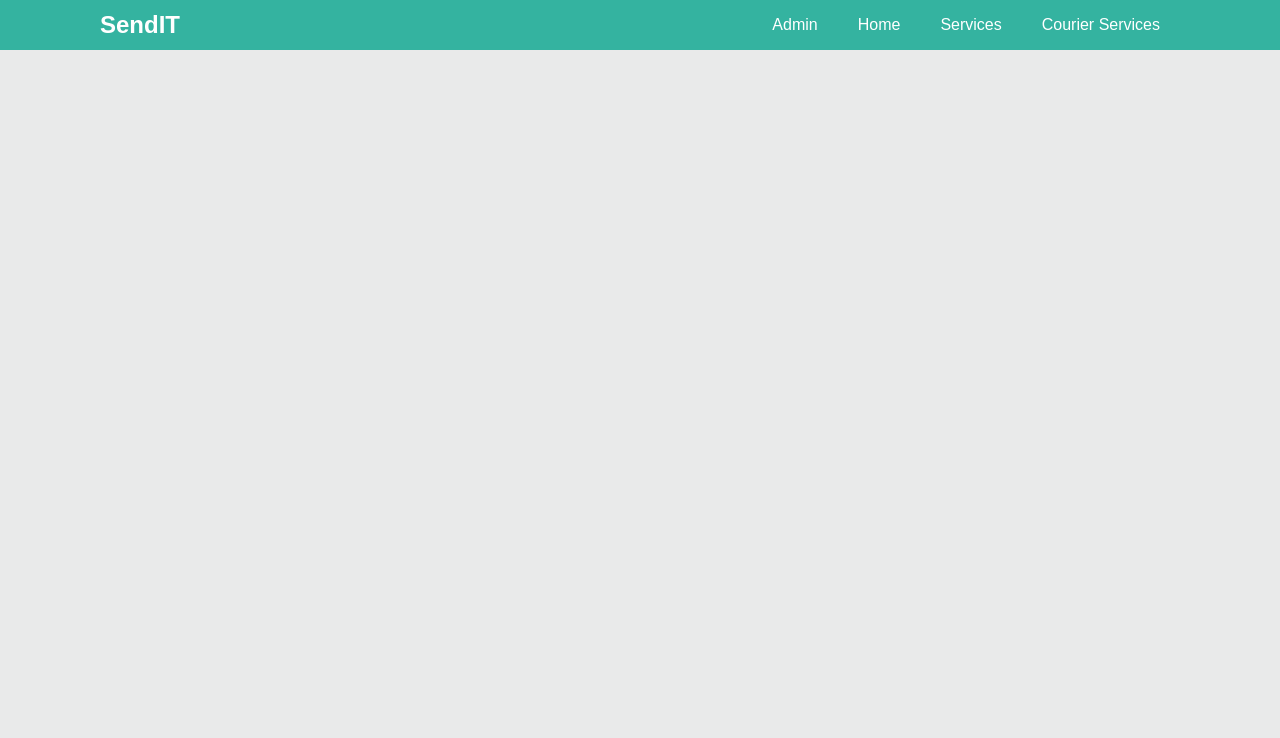
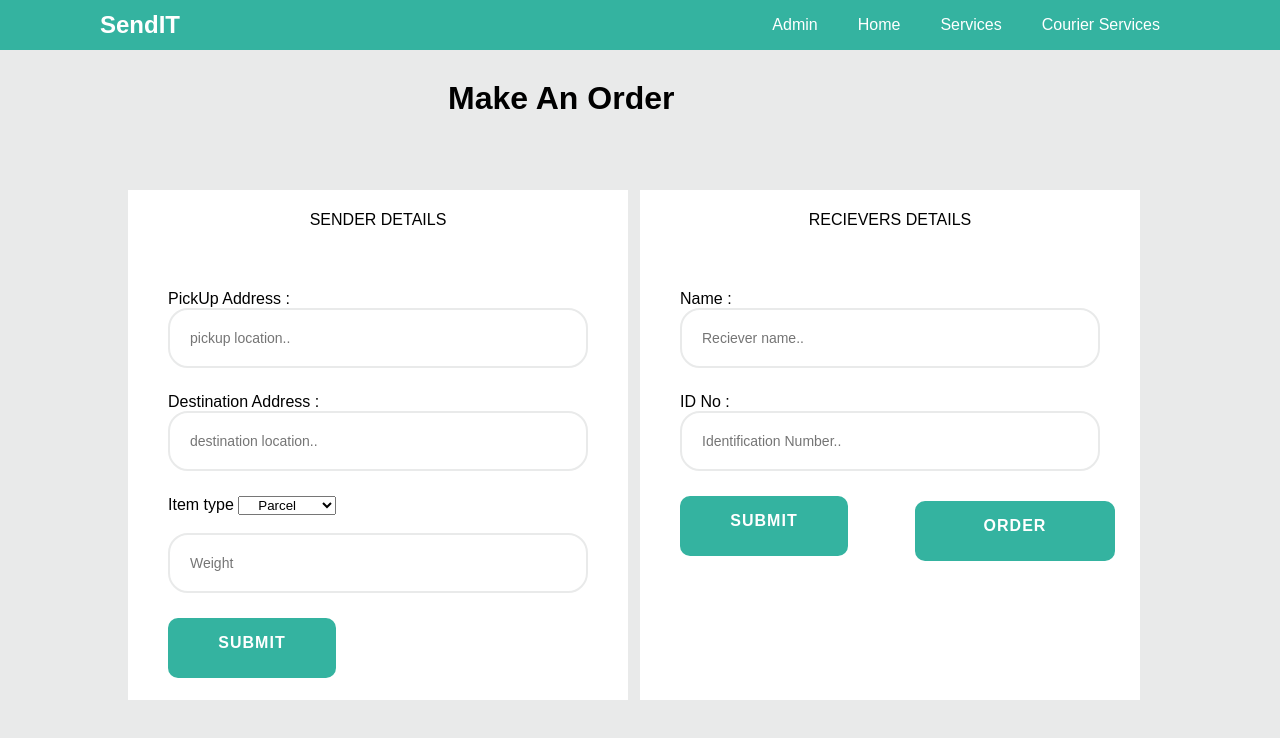
Before and after one commit to Victor-Kinoti/SendIT, a plain HTML site: page UI/index.html in a window 1280 px wide. Drawn offline with Linux system fonts and the light colour scheme.

Commit message:
[Finishes #161576116] user makes an order

```diff
--- a/UI/index.html
+++ b/UI/index.html
@@ -19,7 +19,41 @@
                 </ul>
             </nav>
          </header>
+         <div class="title"><H1>Make An Order</H1></div>
+                <div class="container1">
+                    <div class="signup">Sender Details</div>
 
+                    <div class="signup-form">
+                        <p>PickUp Address :</p><input type="text" placeholder="pickup location.." class="input"><br />
+                        <p>Destination Address :</p><input type="text" placeholder="destination location.." class="input">
+                        <text>Item type</text>
+                        <select class="item">
+                                <option value="volvo">Parcel</option>
+                                <option value="saab">Envelope</option>
+
+                        </select>
+                        <br><br>
+                        <input type="text" placeholder="Weight" class="input"><br />
+
+                        <div class="btn"><a href="#">Submit</a></div>
+                        </div>
+
+
+                </div>
+
+
+                <div class="container">
+                        <div class="signup">Recievers Details</div>
+
+                        <div class="signup-form">
+                            <p>Name :</p><input type="text" placeholder="Reciever name.." class="input"><br />
+                            <p>ID No :</p><input type="text" placeholder="Identification Number.." class="input"><br />
+                            <div class="btn"><a href="#">Submit</a></div><br><br>
+                            <div class="btn1"><a href="#">Order</a></div>
+                            </div>
+
+
+                    </div>
 
 
 
```
